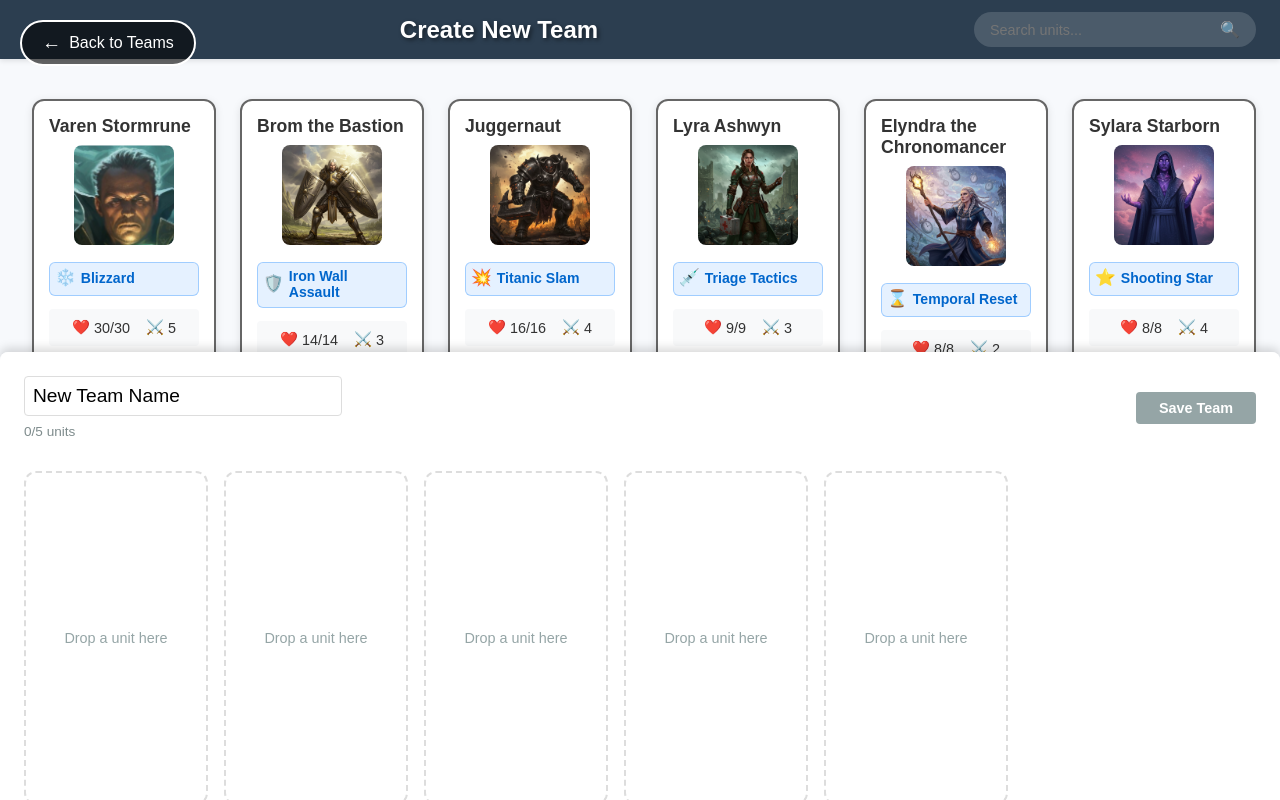
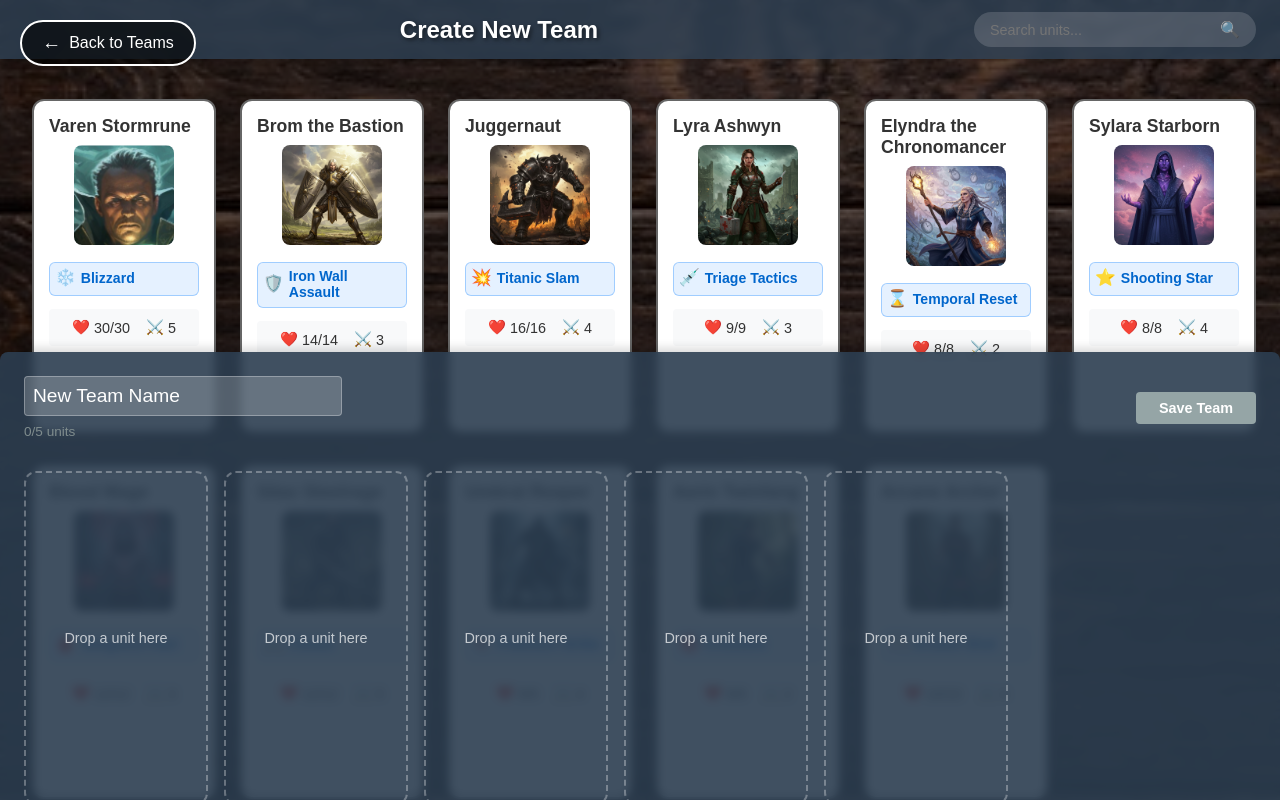
Before and after one commit to RussellMcDonnell/TurnBasedPOC, a React (Create React App) app: page /team in a window 1280 px wide. Both pictures are taken after a click on the button "+ Create New Team". Shown: the top 800 px of the page. Built offline with nearby package versions, Linux system fonts and the light colour scheme.

Commit message:
Add background image to team editor

```diff
--- a/src/features/teams/TeamEditor.js
+++ b/src/features/teams/TeamEditor.js
@@ -4,6 +4,7 @@ import './Team.css';
 import { getPlayerUnits } from '../../data/units';
 import { useTeams } from './TeamContext';
 import UnitCard from '../../components/unit-card/UnitCard';
+import teamEditorBackground from '../../assets/images/team-editor-full-art.jpg';
 
 function TeamEditor() {
   const navigate = useNavigate();
@@ -158,7 +159,13 @@ function TeamEditor() {
   };
 
   return (
-    <div className="team-builder-container">
+    <div className="team-builder-container" style={{
+      backgroundImage: `url(${teamEditorBackground})`,
+      backgroundSize: 'cover',
+      backgroundPosition: 'center',
+      backgroundRepeat: 'no-repeat',
+      boxShadow: 'inset 0 0 0 2000px rgba(0, 0, 0, 0.5)', /* Add dark overlay for better readability */
+    }}>
       {/* Header - now sticky with search */}
       <header className="team-header" style={{
         position: 'sticky',
@@ -167,7 +174,9 @@ function TeamEditor() {
         display: 'flex',
         justifyContent: 'space-between',
         alignItems: 'center',
-        padding: '0.75rem 1.5rem'
+        padding: '0.75rem 1.5rem',
+        backgroundColor: 'rgba(44, 62, 80, 0.85)', /* Semi-transparent background for the header */
+        backdropFilter: 'blur(5px)',
       }}>
         <button
           className="back-button"
@@ -209,7 +218,8 @@ function TeamEditor() {
         flex: '1',
         overflowY: 'auto',
         paddingTop: '1rem',
-        paddingBottom: `${teamPanelHeight + 20}px`
+        paddingBottom: `${teamPanelHeight + 20}px`,
+        backgroundColor: 'rgba(0, 0, 0, 0.3)', /* Semi-transparent background for the content */
       }}>
         {/* Units Grid */}
         <div className="cards-grid">
@@ -240,7 +250,10 @@ function TeamEditor() {
           zIndex: '100',
           boxShadow: '0 -4px 10px rgba(0, 0, 0, 0.15)',
           maxHeight: '50vh',
-          overflowY: 'auto'
+          overflowY: 'auto',
+          backgroundColor: 'rgba(44, 62, 80, 0.9)', /* Semi-transparent background for the bottom panel */
+          backdropFilter: 'blur(5px)',
+          color: 'white',
         }}
       >
         <div className="current-team-header">
@@ -252,6 +265,11 @@ function TeamEditor() {
               onChange={(e) => setTeamName(e.target.value)}
               placeholder="Enter team name..."
               maxLength={30}
+              style={{
+                backgroundColor: 'rgba(255, 255, 255, 0.2)',
+                color: 'white',
+                border: '1px solid rgba(255, 255, 255, 0.3)',
+              }}
             />
             <span className="team-size-indicator">
               {selectedUnits.length}/5 units
@@ -331,6 +349,10 @@ function TeamEditor() {
               className="team-unit-slot"
               onDragOver={handleDragOver}
               onDrop={(e) => handleDrop(e, selectedUnits.length + index)}
+              style={{
+                borderColor: 'rgba(255, 255, 255, 0.3)',
+                color: 'rgba(255, 255, 255, 0.7)',
+              }}
             >
               Drop a unit here
             </div>
```
